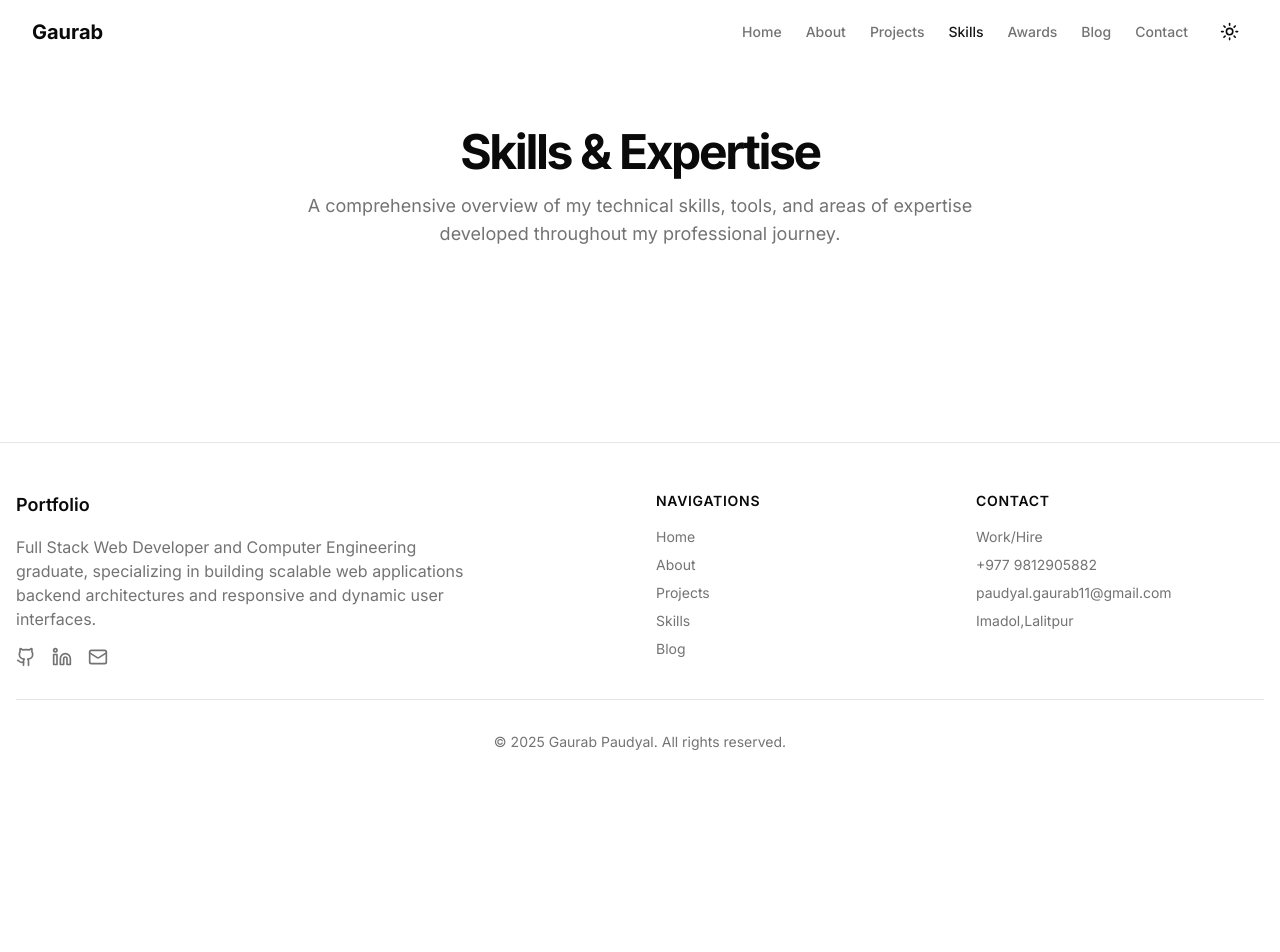
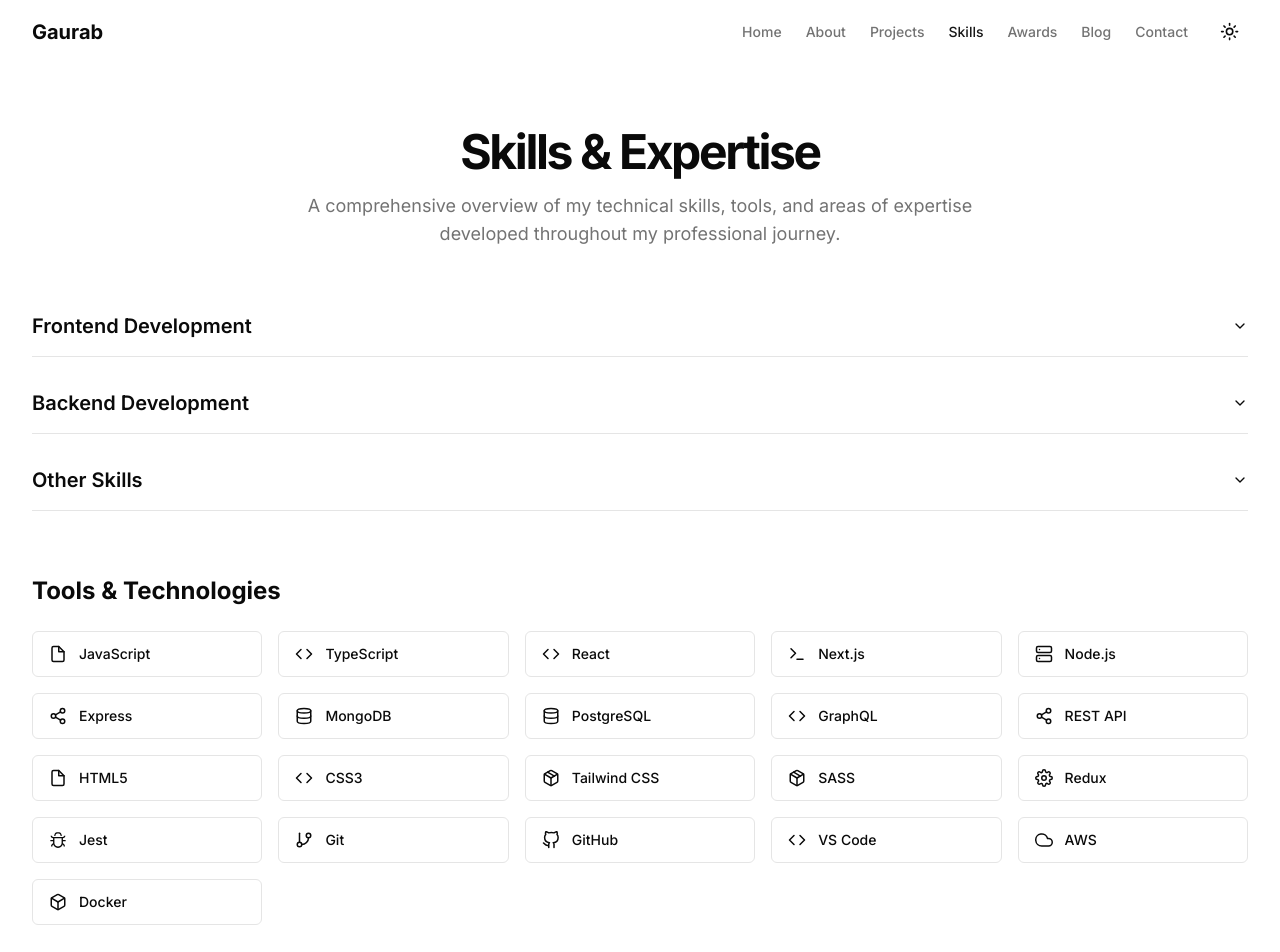
Before and after one commit to grbpdl/portfolio-gaurab, a Next.js app: page /skills in a window 1280 px wide. Shown: the top 952 px of the page. Before the commit the page ends 800 px from the top, so only its background shows below. Built offline with nearby package versions, Linux system fonts and the light colour scheme.

Commit message:
skill-page

```diff
--- a/app/skills/page.tsx
+++ b/app/skills/page.tsx
@@ -1,10 +1,120 @@
+"use client";
+
 import { Metadata } from "next";
-// import { SkillsSection } from "@/components/skills-section";
+import { Progress } from "@/components/ui/progress";
+import {
+  Accordion,
+  AccordionContent,
+  AccordionItem,
+  AccordionTrigger,
+} from "@/components/ui/accordion";
+import { Card, CardContent, CardHeader, CardTitle } from "@/components/ui/card";
+
+import {
+  FiFile,
+  FiCode,
+  FiTerminal,
+  FiServer,
+  FiShare2,
+  FiDatabase,
+  FiPackage,
+  FiSettings,
+  FiGitBranch,
+  FiGithub,
+  FiCloud,
+  FiBox,
+} from "react-icons/fi";
+import { AiOutlineBug } from "react-icons/ai";
 
 export const metadata: Metadata = {
   title: "Skills | Gaurab Paudyal",
   description: "Explore my technical skills, tools, and areas of expertise",
 };
+
+interface Tool {
+  name: string;
+  icon: React.ReactElement;
+}
+
+const tools: Tool[] = [
+  { name: "JavaScript", icon: <FiFile size={18} /> },
+  { name: "TypeScript", icon: <FiCode size={18} /> },
+  { name: "React", icon: <FiCode size={18} /> },
+  { name: "Next.js", icon: <FiTerminal size={18} /> },
+  { name: "Node.js", icon: <FiServer size={18} /> },
+  { name: "Express", icon: <FiShare2 size={18} /> },
+  { name: "MongoDB", icon: <FiDatabase size={18} /> },
+  { name: "PostgreSQL", icon: <FiDatabase size={18} /> },
+  { name: "GraphQL", icon: <FiCode size={18} /> },
+  { name: "REST API", icon: <FiShare2 size={18} /> },
+  { name: "HTML5", icon: <FiFile size={18} /> },
+  { name: "CSS3", icon: <FiCode size={18} /> },
+  { name: "Tailwind CSS", icon: <FiPackage size={18} /> },
+  { name: "SASS", icon: <FiPackage size={18} /> },
+  { name: "Redux", icon: <FiSettings size={18} /> },
+  { name: "Jest", icon: <AiOutlineBug size={18} /> },
+  { name: "Git", icon: <FiGitBranch size={18} /> },
+  { name: "GitHub", icon: <FiGithub size={18} /> },
+  { name: "VS Code", icon: <FiCode size={18} /> },
+  { name: "AWS", icon: <FiCloud size={18} /> },
+  { name: "Docker", icon: <FiBox size={18} /> },
+];
+
+interface Skill {
+  name: string;
+  proficiency: number;
+}
+
+interface SkillCategory {
+  id: string;
+  title: string;
+  skills: Skill[];
+}
+
+const skillCategories: SkillCategory[] = [
+  {
+    id: "frontend",
+    title: "Frontend Development",
+    skills: [
+      { name: "React / Next.js", proficiency: 95 },
+      { name: "TypeScript", proficiency: 90 },
+      { name: "HTML5 / CSS3", proficiency: 95 },
+      { name: "JavaScript", proficiency: 95 },
+      { name: "Tailwind CSS", proficiency: 90 },
+      { name: "Redux", proficiency: 85 },
+      { name: "Responsive Design", proficiency: 95 },
+      { name: "Webpack / Vite", proficiency: 80 },
+    ],
+  },
+  {
+    id: "backend",
+    title: "Backend Development",
+    skills: [
+      { name: "Node.js", proficiency: 85 },
+      { name: "Express.js", proficiency: 80 },
+      { name: "REST API Design", proficiency: 90 },
+      { name: "GraphQL", proficiency: 75 },
+      { name: "MongoDB", proficiency: 80 },
+      { name: "PostgreSQL", proficiency: 75 },
+      { name: "Firebase", proficiency: 85 },
+      { name: "Serverless", proficiency: 70 },
+    ],
+  },
+  {
+    id: "other",
+    title: "Other Skills",
+    skills: [
+      { name: "Git / GitHub", proficiency: 90 },
+      { name: "CI/CD Pipelines", proficiency: 75 },
+      { name: "Testing (Jest, Cypress)", proficiency: 80 },
+      { name: "Docker", proficiency: 70 },
+      { name: "AWS / Vercel / Netlify", proficiency: 80 },
+      { name: "Performance Optimization", proficiency: 85 },
+      { name: "SEO", proficiency: 75 },
+      { name: "Project Management", proficiency: 85 },
+    ],
+  },
+];
 
 export default function SkillsPage() {
   return (
@@ -21,7 +131,49 @@ export default function SkillsPage() {
         </div>
       </div>
 
-      {/* <SkillsSection /> */}
+      <div className="container px-4 sm:px-6 lg:px-8">
+        <Accordion type="multiple" className="w-full space-y-4">
+          {skillCategories.map((category) => (
+            <AccordionItem key={category.id} value={category.id}>
+              <AccordionTrigger className="text-xl font-semibold">
+                {category.title}
+              </AccordionTrigger>
+              <AccordionContent className="grid grid-cols-1 md:grid-cols-2 gap-6 mt-4">
+                {category.skills.map((skill, idx) => (
+                  <Card key={idx}>
+                    <CardHeader className="pb-2">
+                      <div className="flex justify-between items-center">
+                        <CardTitle className="text-lg">{skill.name}</CardTitle>
+                        <span className="text-sm text-muted-foreground">
+                          {skill.proficiency}%
+                        </span>
+                      </div>
+                    </CardHeader>
+                    <CardContent>
+                      <Progress value={skill.proficiency} className="h-2" />
+                    </CardContent>
+                  </Card>
+                ))}
+              </AccordionContent>
+            </AccordionItem>
+          ))}
+        </Accordion>
+
+        <div className="mt-16">
+          <h2 className="text-2xl font-bold mb-6">Tools & Technologies</h2>
+          <div className="grid grid-cols-2 sm:grid-cols-3 md:grid-cols-4 lg:grid-cols-5 gap-4">
+            {tools.map((tool, idx) => (
+              <div
+                key={idx}
+                className="flex items-center gap-3 border rounded-md px-4 py-3 text-sm font-medium hover:bg-accent hover:text-accent-foreground transition-colors"
+              >
+                {tool.icon}
+                {tool.name}
+              </div>
+            ))}
+          </div>
+        </div>
+      </div>
     </div>
   );
 }
```
